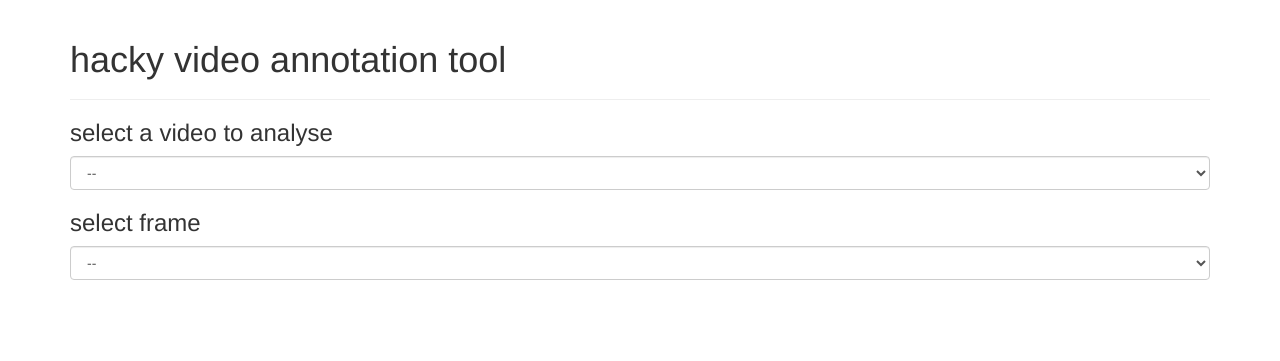
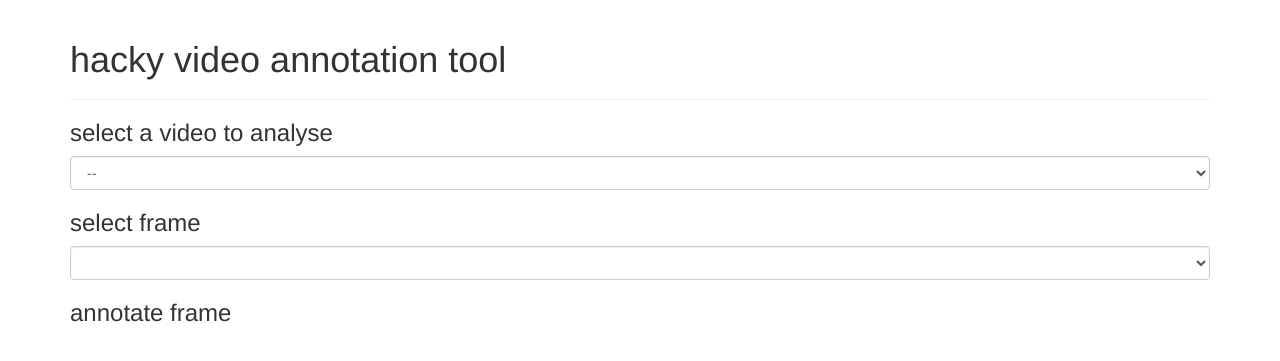
Before and after one commit to middlet/vidlabel, a Django app: template vidlabel/browser/templates/browser.html in a window 1280 px wide. Shown: the top 361 px of the page. Run offline with Django 3.2, Linux system fonts and the light colour scheme; the template is opened without the code that fills it: most values are stand-ins (such as "Sample title", 1, 10 or a date in 2020); lists and menus that the app fills with data are empty; some libraries are stand-ins or nearby versions.

Commit message:
added frames and first pass at annotation

```diff
--- a/vidlabel/browser/templates/browser.html
+++ b/vidlabel/browser/templates/browser.html
@@ -3,7 +3,6 @@
     <title>hvat</title>
     <link rel="stylesheet" href="//netdna.bootstrapcdn.com/bootstrap/3.1.1/css/bootstrap.min.css">
     <link rel="stylesheet" href="//netdna.bootstrapcdn.com/bootstrap/3.1.1/css/bootstrap-theme.min.css">
-    <script src="//netdna.bootstrapcdn.com/bootstrap/3.1.1/js/bootstrap.min.js"></script>
 </head>
 <body>
     <div class="container">
@@ -12,18 +11,70 @@
         </div>
 
         <h3>select a video to analyse</h3>
-        <select class="form-control">
+        <select class="form-control" id="vidname">
         <option>--</option>
         {% for di in directories %}<option>{{ di }}</option>{% endfor %}
         </select>
 
         <h3>select frame</h3>
-        <select class="form-control">
-        <option>--</option>
-        {% for fi in nfiles %}<option>{{ fi }}</option>{% endfor %}
+        <select class="form-control" id="framenum">
         </select>
+
+        <h3>annotate frame</h3>
+        <img id="image"/>
+
+
 
 
 
     </div>
+    <!-- javascript loaded at end -->
+    <script src="http://code.jquery.com/jquery.js"></script>
+        <script src="//netdna.bootstrapcdn.com/bootstrap/3.1.1/js/bootstrap.min.js"></script>
+    <script>
+$(document).ready(function() {
+    var nframes = [{% for fi in nfiles%}{{fi}}{% if not forloop.last %},{% endif %}{% endfor %}];
+    $('#vidname').change(function() {
+        var name = $(this).val();
+        if (name!="--") {
+            var ind = $('#vidname option:selected').index()-1;
+            $('#framenum').html('');
+            for (var i=0; i<nframes[ind]; ++i) {
+                var fname = (1e4+(i+1)+'').substr(1)+'.jpg';
+                $('#framenum').append('<option>'+fname+'</option>');
+            }
+
+            var fname = $('#framenum option:selected').val();
+            $('#image').attr('src', '{{STATIC_URL}}data/'+name+'/'+fname);
+        }
+    });
+    $('#framenum').change(function() {
+        var fname = $(this).val();
+        var vidname = $('#vidname option:selected').val();
+        $('#image').attr('src', '{{STATIC_URL}}data/'+vidname+'/'+fname);
+    });
+    $('#image').click(function(e) {
+        var offset = $(this).offset();
+        var x = e.clientX-offset.left;
+        var y = e.clientY-offset.top;
+        mouseX = e.pageX;
+        mouseY = e.pageY
+        var color = '#00ff00';
+        var size = '2px';
+        $("body").append(
+            $('<div></div>')
+                .css('position', 'absolute')
+                .css('top', mouseY + 'px')
+                .css('left', mouseX + 'px')
+                .css('width', size)
+                .css('height', size)
+                .css('background-color', color)
+        );
+
+
+    });
+
+
+});
+    </script>
 </body>
```
